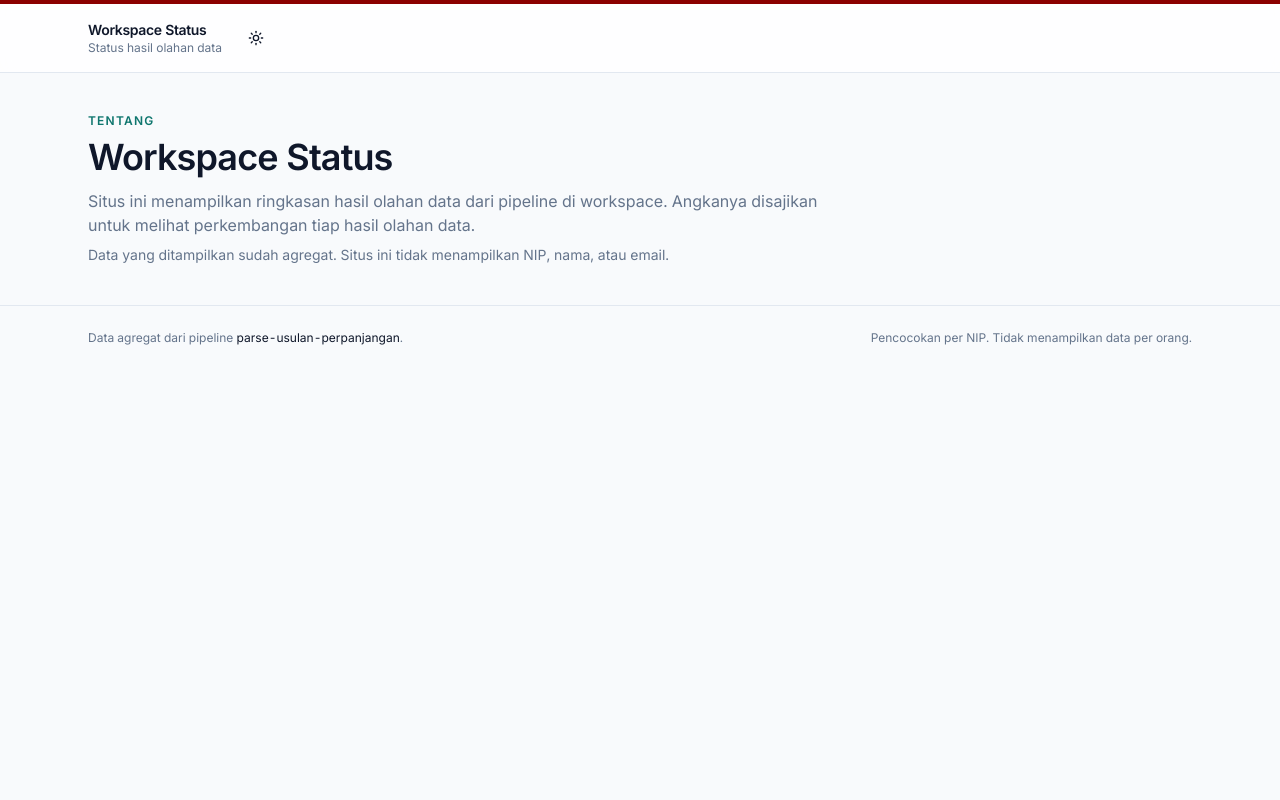
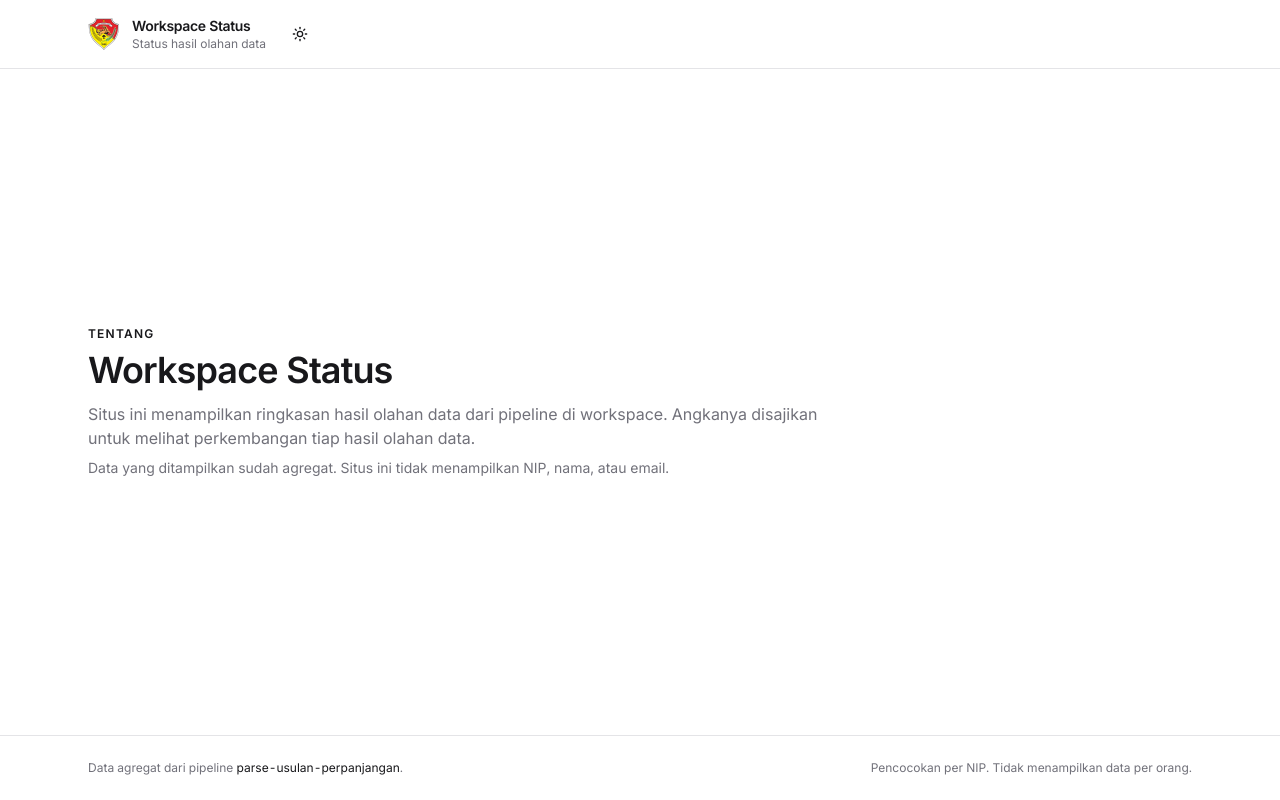
Before and after one commit to below-1/workspace-status, an Astro site: page / in a window 1280 px wide. Built offline with nearby package versions, Linux system fonts and the light colour scheme; Astro itself is replaced by a stand-in of ours.

Commit message:
feat: add neutral branding and custom 404

```diff
--- a/src/layouts/BaseLayout.astro
+++ b/src/layouts/BaseLayout.astro
@@ -9,9 +9,10 @@ interface Props {
   title: string;
   description: string;
   pageLabel?: string;
+  fullHeight?: boolean;
 }
 
-const { title, description, pageLabel } = Astro.props;
+const { title, description, pageLabel, fullHeight = false } = Astro.props;
 const base = import.meta.env.BASE_URL.replace(/\/?$/, '/');
 const path = Astro.url.pathname;
 const isHome = path === base || path === base.replace(/\/$/, '') || path === '/';
@@ -39,7 +40,8 @@ const links = [
     <meta name="description" content={description} />
     <meta name="generator" content={Astro.generator} />
     <title>{title}</title>
-    <link rel="icon" href={`${base}favicon.svg`} type="image/svg+xml" />
+    <link rel="icon" href={`${base}favicon.png`} type="image/png" sizes="64x64" />
+    <link rel="apple-touch-icon" href={`${base}apple-touch-icon.png`} />
     <script is:inline>
       (() => {
         try {
@@ -52,7 +54,7 @@ const links = [
       })();
     </script>
   </head>
-  <body class="min-h-screen">
+  <body class:list={['min-h-screen', fullHeight && 'flex flex-col']}>
     <a
       href="#content"
       class="sr-only focus:not-sr-only focus:fixed focus:left-4 focus:top-4 focus:z-50 focus:rounded-md focus:bg-primary focus:px-3 focus:py-2 focus:text-primary-foreground"
@@ -61,11 +63,18 @@ const links = [
     </a>
 
     <header class="border-b bg-card/80 backdrop-blur">
-      <div class="h-1 w-full bg-brand" aria-hidden="true"></div>
       <div class="mx-auto flex max-w-6xl items-center gap-4 px-4 py-4 sm:px-6">
-        <a href={`${base}`} class="flex flex-col leading-tight">
-          <span class="text-sm font-semibold tracking-tight">Workspace Status</span>
-          <span class="text-xs text-muted-foreground">Status hasil olahan data</span>
+        <a href={`${base}`} class="flex items-center gap-3" aria-label="Workspace Status — beranda">
+          <img
+            src={`${base}brand/ntt-crest.png`}
+            alt=""
+            aria-hidden="true"
+            class="size-8 shrink-0 object-contain"
+          />
+          <span class="flex flex-col leading-tight">
+            <span class="text-sm font-semibold tracking-tight">Workspace Status</span>
+            <span class="text-xs text-muted-foreground">Status hasil olahan data</span>
+          </span>
         </a>
         {!isHome && <nav class="ml-auto hidden items-center gap-1 sm:flex" aria-label="Navigasi utama">
           {
@@ -106,7 +115,13 @@ const links = [
       </div>}
     </header>
 
-    <main id="content" class="mx-auto max-w-6xl px-4 py-8 sm:px-6 sm:py-10">
+    <main
+      id="content"
+      class:list={[
+        'mx-auto w-full max-w-6xl px-4 py-8 sm:px-6 sm:py-10',
+        fullHeight && 'flex flex-1 flex-col justify-center',
+      ]}
+    >
       {pageLabel && <p class="mb-2 text-xs font-semibold uppercase tracking-widest text-primary">{pageLabel}</p>}
       <slot />
     </main>
--- /dev/null
+++ b/src/pages/404.astro
@@ -0,0 +1,39 @@
+---
+import BaseLayout from '../layouts/BaseLayout.astro';
+
+const base = import.meta.env.BASE_URL.replace(/\/?$/, '/');
+---
+
+<BaseLayout
+  title="Halaman tidak ditemukan | Workspace Status"
+  description="Halaman yang diminta tidak tersedia di Workspace Status."
+  pageLabel="404"
+  fullHeight
+>
+  <section class="max-w-xl">
+    <img
+      src={`${base}brand/ntt-crest.png`}
+      alt="Lambang Nusa Tenggara Timur"
+      class="size-16 object-contain"
+    />
+    <p class="mt-6 text-sm font-semibold uppercase tracking-widest text-primary">404</p>
+    <h1 class="mt-2 text-3xl font-semibold sm:text-4xl">Halaman tidak ditemukan</h1>
+    <p class="mt-3 text-muted-foreground">
+      Alamat yang diminta tidak tersedia. Halaman mungkin sudah dipindahkan atau tidak pernah dibuat.
+    </p>
+    <div class="mt-6 flex flex-wrap gap-3">
+      <a
+        href={`${base}`}
+        class="inline-flex items-center rounded-md bg-primary px-4 py-2 text-sm font-medium text-primary-foreground hover:bg-primary/90"
+      >
+        Ke beranda
+      </a>
+      <a
+        href={`${base}pppk-paruh-waktu/`}
+        class="inline-flex items-center rounded-md border bg-card px-4 py-2 text-sm font-medium hover:bg-muted"
+      >
+        Lihat status PPPK paruh waktu
+      </a>
+    </div>
+  </section>
+</BaseLayout>
--- a/src/pages/index.astro
+++ b/src/pages/index.astro
@@ -6,6 +6,7 @@ import BaseLayout from '../layouts/BaseLayout.astro';
   title="Workspace Status"
   description="Situs ringkasan hasil olahan data dari pipeline workspace."
   pageLabel="Tentang"
+  fullHeight
 >
   <section class="max-w-3xl">
     <h1 class="text-3xl font-semibold sm:text-4xl">Workspace Status</h1>
--- a/src/styles/globals.css
+++ b/src/styles/globals.css
@@ -5,29 +5,28 @@
 :root {
   color-scheme: light;
 
-  --background: #f8fafc;
-  --foreground: #0f172a;
+  --background: #ffffff;
+  --foreground: #18181b;
   --card: #ffffff;
-  --card-foreground: #0f172a;
+  --card-foreground: #18181b;
   --popover: #ffffff;
-  --popover-foreground: #0f172a;
-  --primary: #0f766e;
-  --primary-foreground: #ffffff;
-  --secondary: #f1f5f9;
-  --secondary-foreground: #0f172a;
-  --muted: #f1f5f9;
-  --muted-foreground: #64748b;
-  --accent: #b45309;
-  --accent-foreground: #ffffff;
-  --destructive: #b91c1c;
-  --border: #e2e8f0;
-  --input: #e2e8f0;
-  --ring: #0f766e;
+  --popover-foreground: #18181b;
+  --primary: #18181b;
+  --primary-foreground: #fafafa;
+  --secondary: #f4f4f5;
+  --secondary-foreground: #18181b;
+  --muted: #f4f4f5;
+  --muted-foreground: #71717a;
+  --accent: #f4f4f5;
+  --accent-foreground: #18181b;
+  --destructive: #dc2626;
+  --border: #e4e4e7;
+  --input: #e4e4e7;
+  --ring: #18181b;
 
   --success: #15803d;
-  --warning: #b45309;
+  --warning: #a16207;
   --danger: #b91c1c;
-  --brand: #8b0000;
 
   --chart-1: var(--primary);
   --chart-2: var(--success);
@@ -43,29 +42,28 @@
 .dark {
   color-scheme: dark;
 
-  --background: #0b1120;
-  --foreground: #e2e8f0;
-  --card: #111827;
-  --card-foreground: #e2e8f0;
-  --popover: #111827;
-  --popover-foreground: #e2e8f0;
-  --primary: #2dd4bf;
-  --primary-foreground: #052e2b;
-  --secondary: #1e293b;
-  --secondary-foreground: #e2e8f0;
-  --muted: #1e293b;
-  --muted-foreground: #94a3b8;
-  --accent: #fbbf24;
-  --accent-foreground: #1c1917;
-  --destructive: #f87171;
-  --border: #1e293b;
-  --input: #1e293b;
-  --ring: #2dd4bf;
+  --background: #09090b;
+  --foreground: #fafafa;
+  --card: #09090b;
+  --card-foreground: #fafafa;
+  --popover: #09090b;
+  --popover-foreground: #fafafa;
+  --primary: #fafafa;
+  --primary-foreground: #18181b;
+  --secondary: #27272a;
+  --secondary-foreground: #fafafa;
+  --muted: #27272a;
+  --muted-foreground: #a1a1aa;
+  --accent: #27272a;
+  --accent-foreground: #fafafa;
+  --destructive: #7f1d1d;
+  --border: #27272a;
+  --input: #27272a;
+  --ring: #d4d4d8;
 
   --success: #4ade80;
   --warning: #fbbf24;
   --danger: #f87171;
-  --brand: #fca5a5;
 
   --chart-1: var(--primary);
   --chart-2: var(--success);
@@ -95,7 +93,6 @@
   --color-success: var(--success);
   --color-warning: var(--warning);
   --color-danger: var(--danger);
-  --color-brand: var(--brand);
   --color-chart-1: var(--chart-1);
   --color-chart-2: var(--chart-2);
   --color-chart-3: var(--chart-3);
```
Also changed, not shown: README.md, public/apple-touch-icon.png (added), public/brand/ntt-crest.png (added), public/favicon.png (added), public/favicon.svg (deleted).
